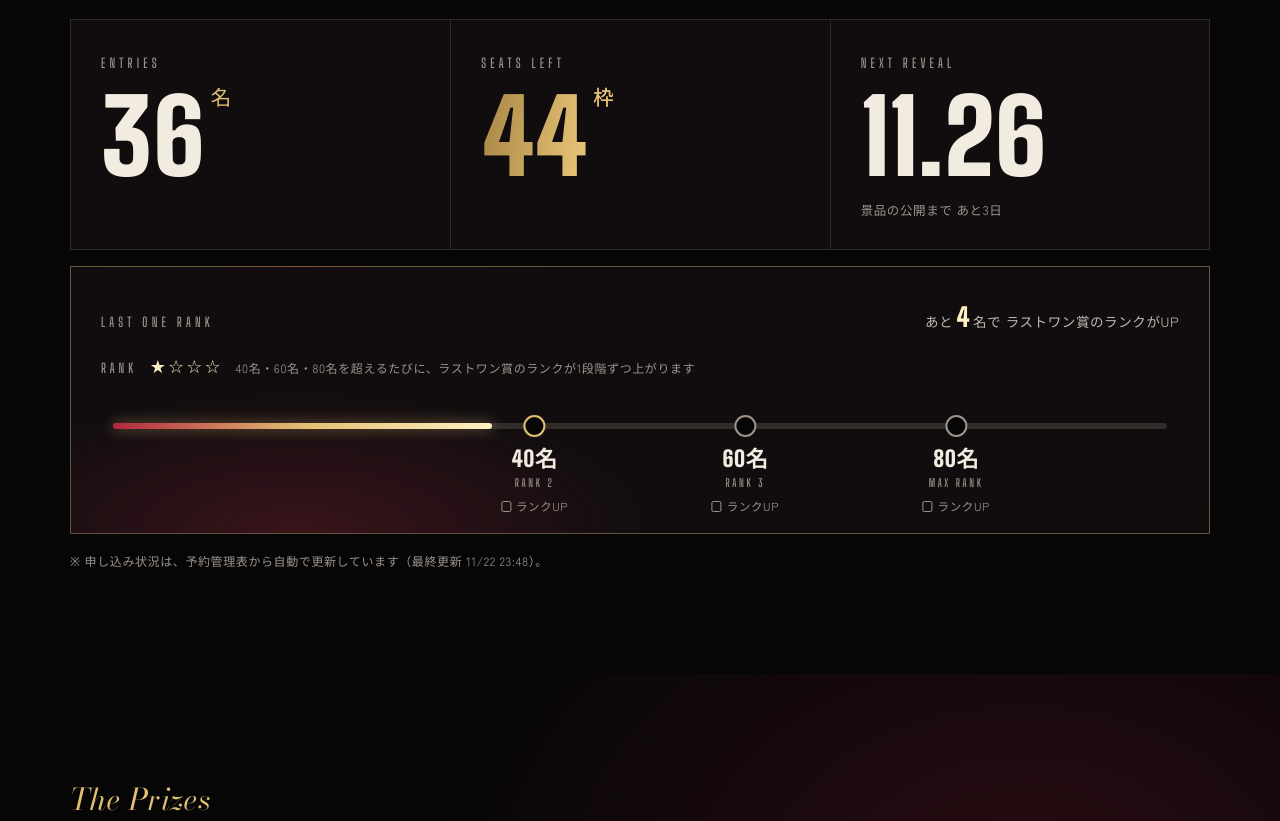
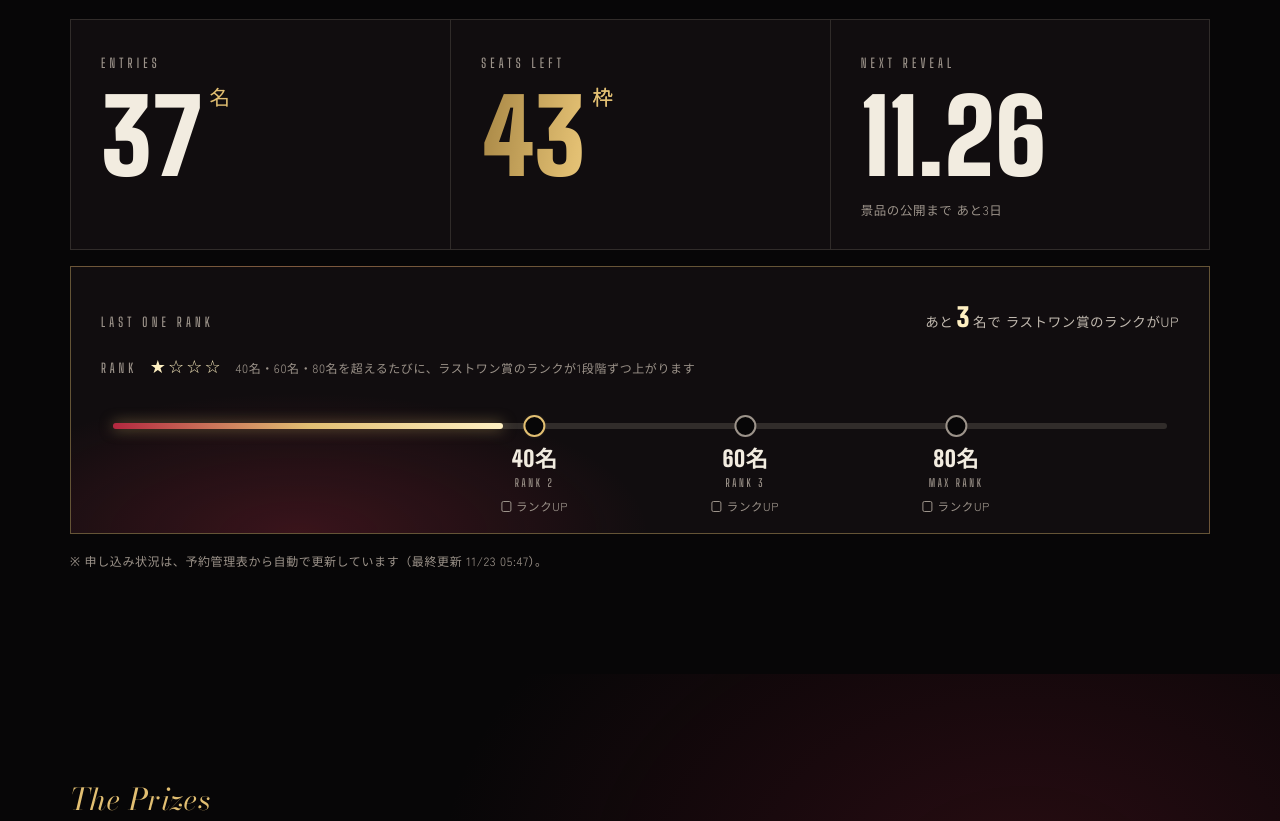
Before and after one commit to mozalink0001-lgtm/bonenkai2026, a plain HTML site: page index.html in a window 1280 px wide. Shown: the part 1248-2069 px from the top of the page. Drawn offline with nearby package versions, Linux system fonts and the light colour scheme; a web font is replaced by a local one.

Commit message:
申し込み人数を37名に更新
Co-Authored-By: Claude Opus 5.5 <noreply@anthropic.com>
Claude-Session: https://claude.ai/code/session_01WKBzcfV5RtaoUxEUigUVZC

```diff
--- a/index.html
+++ b/index.html
@@ -817,7 +817,7 @@ footer .wrap{display:flex;justify-content:space-between;gap:12px;flex-wrap:wrap;
 <script>
 (function(){
   // 申し込み人数：予約管理表（イベント別集計・イベントID 261204）の予約数。定期タスクが定期的に書き換える
-  var LIVE = { entries: 36, capacity: 80, max: 100, prizes: 20, updated: '2026-11-23T08:48' };
+  var LIVE = { entries: 37, capacity: 80, max: 100, prizes: 20, updated: '2026-11-23T14:47' };
 
   var EVENT = new Date('2026-12-11T19:30:00+09:00');
   var DEADLINE = new Date('2026-11-30T23:59:59+09:00');
```
